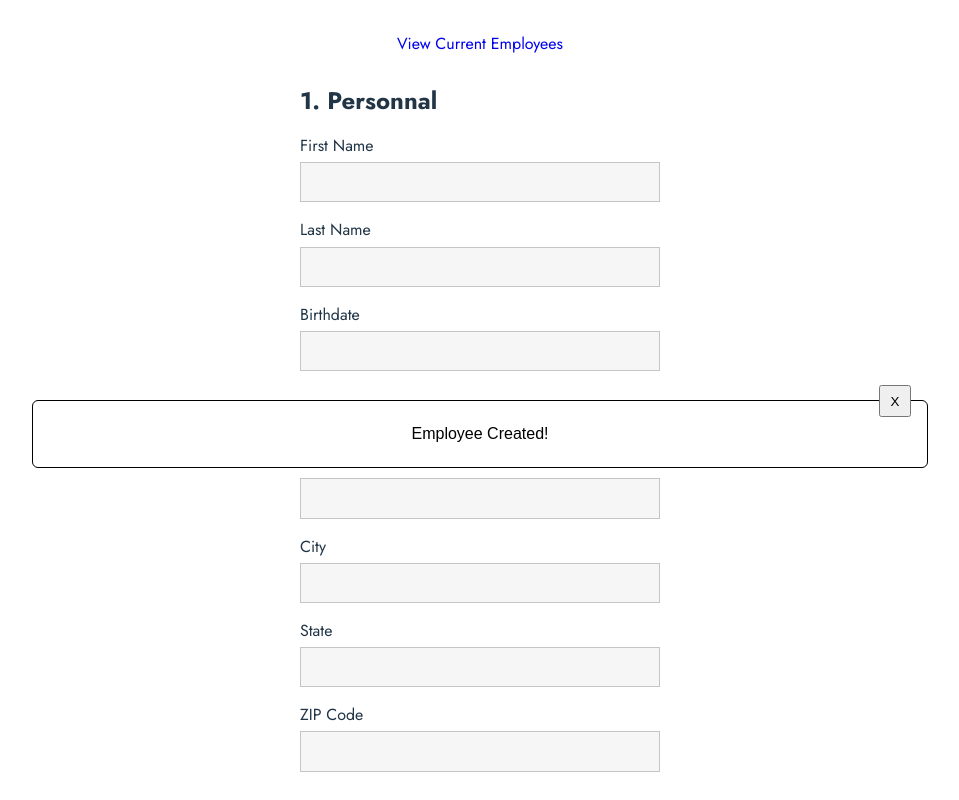
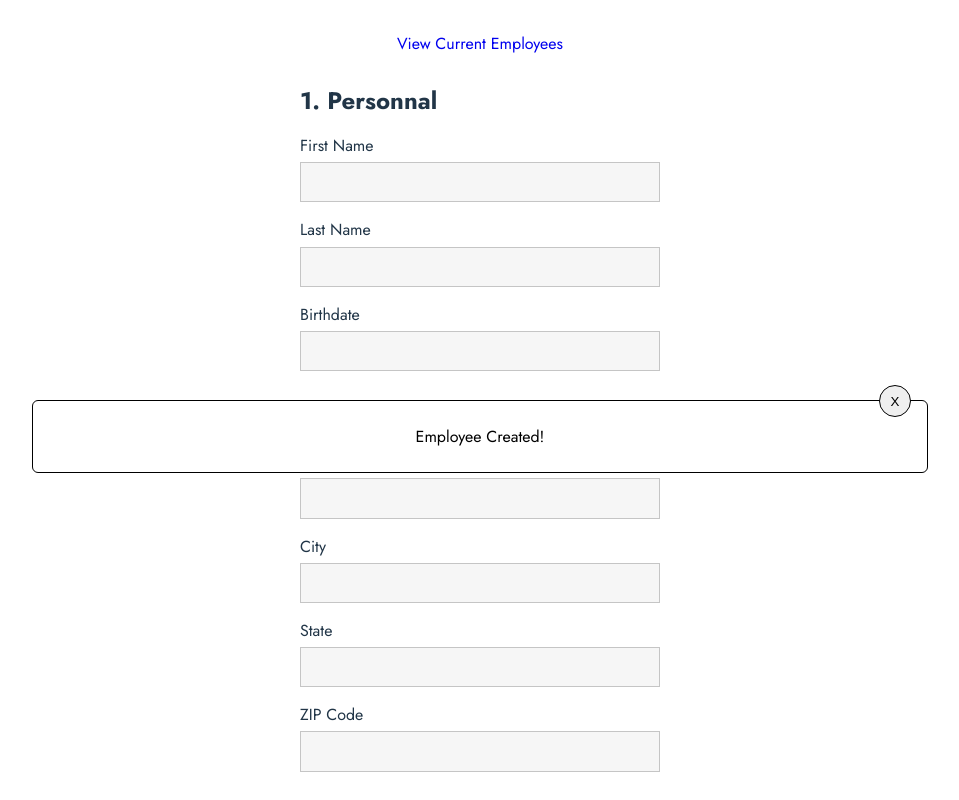
Before and after one commit to ask0ldd/P14-JQuery2ReactPluginsConversion, a React (Vite) app: page / in a window 1280 px wide. Shown: the top 800 px of the page, without its empty margins (160-1119 px from the left). Built offline with nearby package versions, Linux system fonts and the light colour scheme.

Commit message:
modal visibility : OK

```diff
--- a/src/App.tsx
+++ b/src/App.tsx
@@ -59,7 +59,9 @@ function App() {
         <input type="submit" value="Add this Employee"/>
 
       </form>
+
       <Modal modalVisibility={modalVisibility} setModalVisibility={setModalVisibility} modalContent={ModalContent}></Modal>
+
       <button onClick={() => {
         setModalVisibility(true)
       }}>showmod</button>
--- a/src/components/Modal/style/Modal.css
+++ b/src/components/Modal/style/Modal.css
@@ -10,6 +10,8 @@ dialog {
   padding: 1rem 1rem 1.5rem 1rem;
   border: 1px solid black;
   border-radius: 6px;
+  font-family: "Jost", sans-serif;
+  font-size: 1rem;
 }
 
 dialog::backdrop {
--- a/src/components/Modal/style/ModalHeader.css
+++ b/src/components/Modal/style/ModalHeader.css
@@ -11,4 +11,6 @@
   position: absolute;
   right: 0rem;
   top: -2rem;
+  border-radius: 50%;
+  border: 1px solid black;
 }
```
